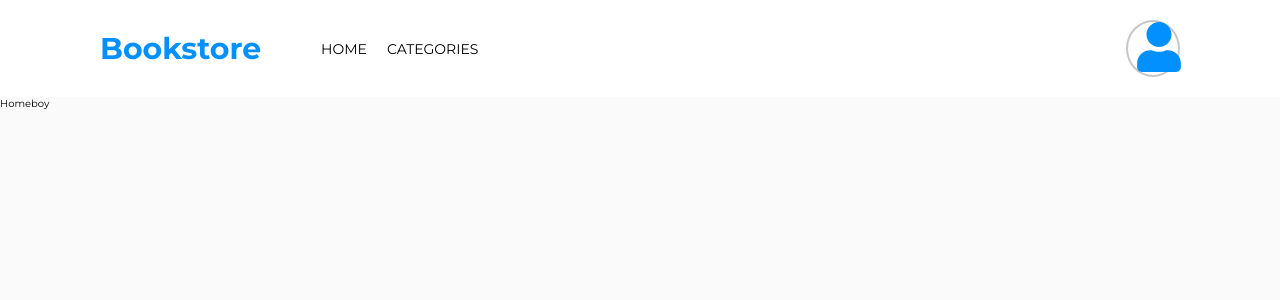
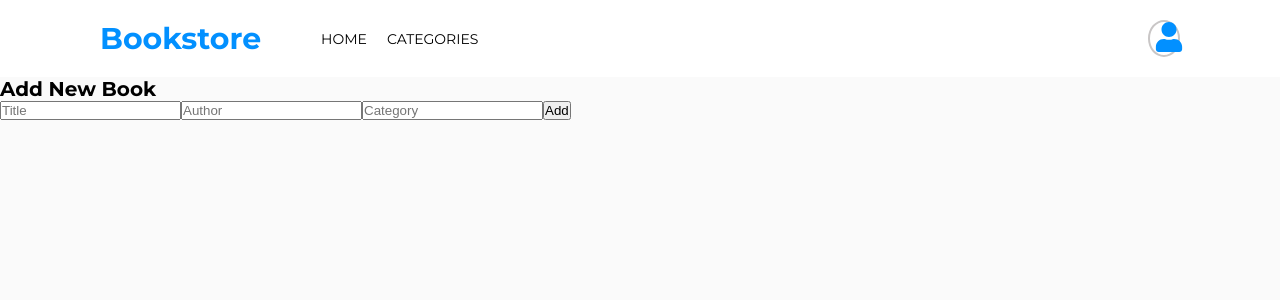
Before and after one commit to Ogaga01/Bookstore-React, a React (Create React App) app: page / in a window 1280 px wide. Shown: the top 300 px of the page. Built offline with nearby package versions, Linux system fonts and the light colour scheme.

Commit message:
Add form for adding new book

```diff
--- /dev/null
+++ b/src/components/BookForm.js
@@ -0,0 +1,56 @@
+import React, { useState } from "react";
+
+const BookForm = (props) => {
+  const [title, setTitle] = useState("");
+  const [author, setAuthor] = useState("");
+  const [category, setCategory] = useState("");
+
+  const handleTitle = (e) => {
+    setTitle(e.target.value);
+  };
+
+  const handleAuthor = (e) => {
+    setAuthor(e.target.value);
+  };
+
+  const handleCategory = (e) => {
+    setCategory(e.target.value);
+    };
+
+    const submitHandler = (e) => {
+        e.preventDefault()
+
+        setTitle('')
+        setAuthor('')
+        setCategory('')
+    }
+
+  return (
+    <form onSubmit={submitHandler}>
+      <h1>Add New Book</h1>
+      <>
+        <input
+          type="text"
+          placeholder="Title"
+          value={title}
+          onChange={handleTitle}
+        />
+        <input
+          type="text"
+          placeholder="Author"
+          value={author}
+          onChange={handleAuthor}
+        />
+        <input
+          type="text"
+          placeholder="Category"
+          value={category}
+          onChange={handleCategory}
+        />
+        <button type="submit"> Add </button>
+      </>
+    </form>
+  );
+};
+
+export default BookForm;
--- a/src/components/Home.js
+++ b/src/components/Home.js
@@ -1,9 +1,10 @@
 import React from 'react';
+import BookForm from './BookForm';
 
 const Home = (props) => {
     return (
         <div>
-            Homeboy
+           <BookForm/>
         </div>
     );
 }
--- a/src/sass/_navbar.module.scss
+++ b/src/sass/_navbar.module.scss
@@ -44,12 +44,12 @@
 .nav-icon {
     border: .2rem solid $color-grey-light;
     border-radius: 50%;
-    width: 5%;
+    width: 3%;
     height: auto;
 }
 
 .icon {
-    font-size: 5rem;
+    font-size: 3rem;
     color: $color-primary;
-    margin-left: .6rem;
+    margin-left: .4rem;
 }
```
